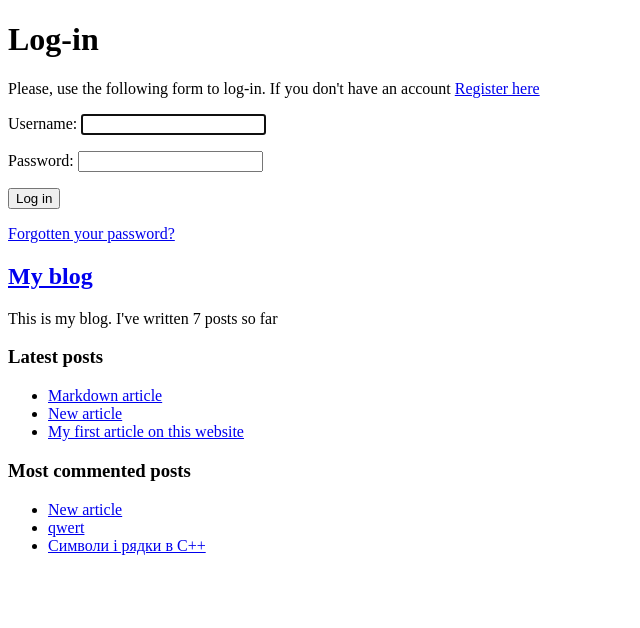
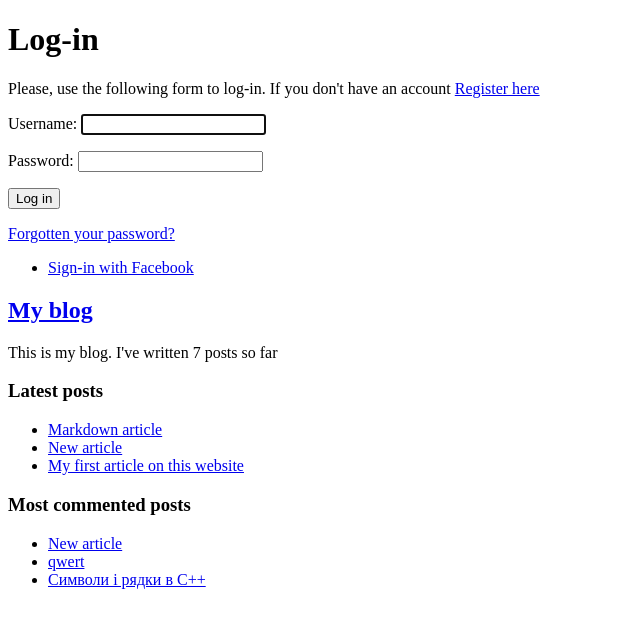
Before and after one commit to yar-kik/Django-blog, a Django app: page /account/login/ in a window 1280 px wide. Shown: the part 26-654 px from the top of the page, without its empty margins (0-640 px from the left). Run offline with Django 3.2, Linux system fonts and the light colour scheme; data comes from the database, SQL or seed files in the repository; both versions use the stored data as it was after the commit; parts of the project's set-up code (start-up, migrations or seed data) failed here and were passed over.

Commit message:
auth with facebook, but error

```diff
--- a/konfetka/konfetka/urls.py
+++ b/konfetka/konfetka/urls.py
@@ -27,6 +27,7 @@ urlpatterns = [
     path('articles/', include('articles.urls', namespace='articles')),
     path('account/', include('account.urls', namespace='account')),
     path('admin/', admin.site.urls),
+    path('social_auth/', include('social_django.urls', namespace='social')),
     path('sitemap.xml', sitemap, {'sitemaps': sitemaps},
          name='django.contrib.sitemaps.views.sitemap')
 ]
--- a/konfetka/templates/registration/login.html
+++ b/konfetka/templates/registration/login.html
@@ -22,4 +22,12 @@
             <a href="{% url 'account:password_reset' %}">Forgotten your password?</a>
         </p>
     </div>
+
+    <div class="social">
+        <ul>
+            <li class="facebook">
+                <a href="{% url 'social:begin' 'facebook' %}"> Sign-in with Facebook</a>
+            </li>
+        </ul>
+    </div>
 {% endblock %}
```
Also changed, not shown: konfetka/konfetka/settings.py (+7 -1 lines), konfetka/db.sqlite3, 2 other files.
